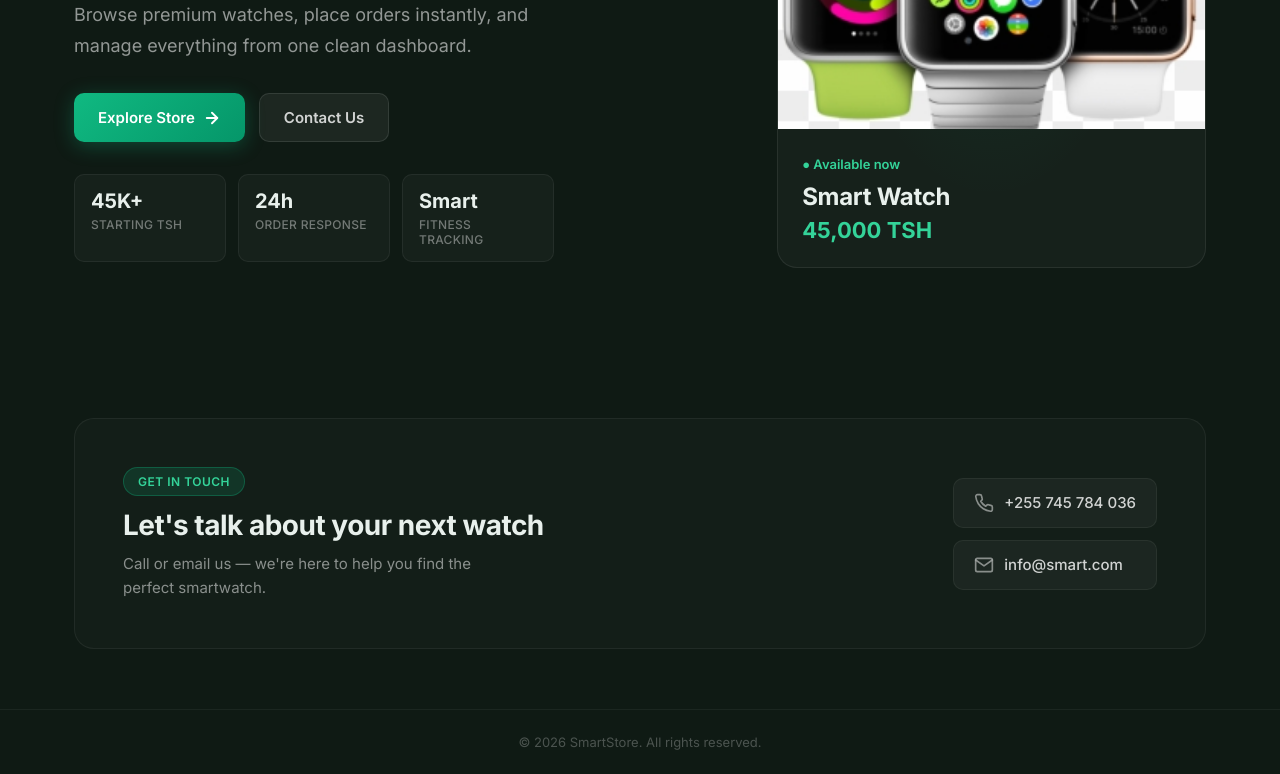
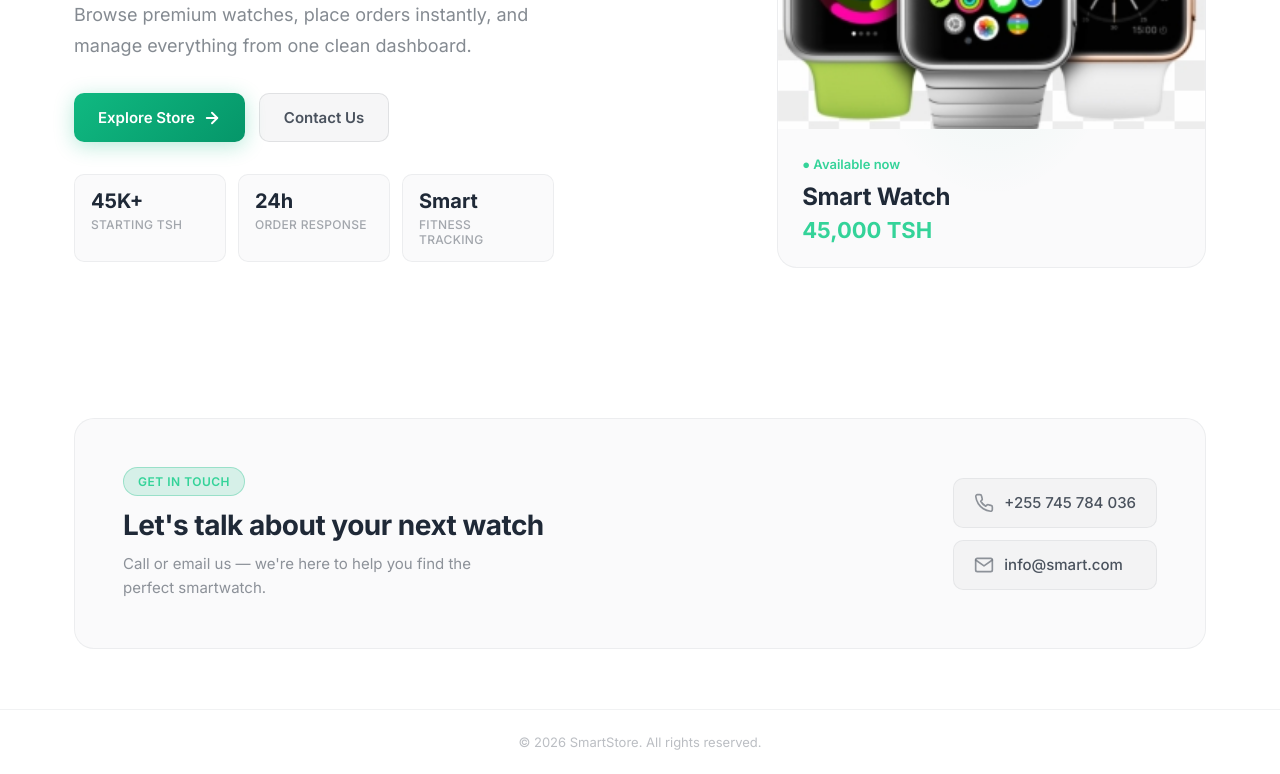
Before and after one commit to kapufi004/prisma-smart, a website: page kapufi/index.html in a window 1280 px wide. Shown: the part 392-1166 px from the top of the page. Drawn offline with Linux system fonts and the light colour scheme; files that its build step writes are made by us from their sources; files whose address does not match are found by name.

Commit message:
Landing page: white background instead of dark

```diff
--- a/kapufi/style.css
+++ b/kapufi/style.css
@@ -5,8 +5,8 @@
 }
 
 body {
-    background: #0f1a14;
-    color: #e8f0ec;
+    background: #ffffff;
+    color: #1f2937;
     font-family: "Inter", Arial, sans-serif;
     min-height: 100vh;
 }
@@ -20,10 +20,10 @@ a {
 
 .topbar {
     align-items: center;
-    background: rgba(15, 26, 20, 0.8);
+    background: rgba(255, 255, 255, 0.85);
     backdrop-filter: blur(12px);
     -webkit-backdrop-filter: blur(12px);
-    border-bottom: 1px solid rgba(255, 255, 255, 0.06);
+    border-bottom: 1px solid rgba(0, 0, 0, 0.06);
     display: flex;
     justify-content: space-between;
     padding: 16px 48px;
@@ -61,14 +61,14 @@ a {
 }
 
 .topbar nav a {
-    color: rgba(255, 255, 255, 0.7);
+    color: rgba(31, 41, 55, 0.65);
     font-size: 14px;
     font-weight: 500;
     transition: color 0.2s;
 }
 
 .topbar nav a:hover {
-    color: white;
+    color: #1f2937;
 }
 
 .nav-cta {
@@ -138,7 +138,7 @@ main {
 }
 
 .lead {
-    color: rgba(255, 255, 255, 0.55);
+    color: rgba(31, 41, 55, 0.55);
     font-size: 18px;
     font-weight: 400;
     line-height: 1.7;
@@ -176,14 +176,14 @@ main {
 }
 
 .secondary-btn {
-    background: rgba(255, 255, 255, 0.06);
-    border: 1px solid rgba(255, 255, 255, 0.1);
-    color: rgba(255, 255, 255, 0.8);
+    background: rgba(31, 41, 55, 0.04);
+    border: 1px solid rgba(31, 41, 55, 0.1);
+    color: rgba(31, 41, 55, 0.8);
 }
 
 .secondary-btn:hover {
-    background: rgba(255, 255, 255, 0.1);
-    border-color: rgba(255, 255, 255, 0.2);
+    background: rgba(31, 41, 55, 0.08);
+    border-color: rgba(31, 41, 55, 0.2);
 }
 
 .quick-stats {
@@ -194,8 +194,8 @@ main {
 }
 
 .quick-stats div {
-    background: rgba(255, 255, 255, 0.03);
-    border: 1px solid rgba(255, 255, 255, 0.06);
+    background: rgba(31, 41, 55, 0.02);
+    border: 1px solid rgba(31, 41, 55, 0.06);
     border-radius: 10px;
     padding: 14px 16px;
 }
@@ -207,7 +207,7 @@ main {
 }
 
 .quick-stats span {
-    color: rgba(255, 255, 255, 0.4);
+    color: rgba(31, 41, 55, 0.4);
     display: block;
     font-size: 12px;
     font-weight: 500;
@@ -219,8 +219,8 @@ main {
 /* ─── Product Panel ─── */
 
 .product-panel {
-    background: rgba(255, 255, 255, 0.03);
-    border: 1px solid rgba(255, 255, 255, 0.08);
+    background: rgba(31, 41, 55, 0.02);
+    border: 1px solid rgba(31, 41, 55, 0.06);
     border-radius: 20px;
     overflow: hidden;
     position: relative;
@@ -275,7 +275,7 @@ main {
 }
 
 .product-details p:not(.price) {
-    color: rgba(255, 255, 255, 0.5);
+    color: rgba(31, 41, 55, 0.5);
     font-size: 14px;
     line-height: 1.6;
     margin-top: 10px;
@@ -285,8 +285,8 @@ main {
 
 .contact-card {
     align-items: center;
-    background: rgba(255, 255, 255, 0.02);
-    border: 1px solid rgba(255, 255, 255, 0.06);
+    background: rgba(31, 41, 55, 0.02);
+    border: 1px solid rgba(31, 41, 55, 0.06);
     border-radius: 20px;
     display: flex;
     justify-content: space-between;
@@ -306,7 +306,7 @@ main {
 }
 
 .contact-content p {
-    color: rgba(255, 255, 255, 0.5);
+    color: rgba(31, 41, 55, 0.5);
     font-size: 15px;
     line-height: 1.6;
     max-width: 380px;
@@ -320,10 +320,10 @@ main {
 
 .contact-item {
     align-items: center;
-    background: rgba(255, 255, 255, 0.04);
-    border: 1px solid rgba(255, 255, 255, 0.06);
+    background: rgba(31, 41, 55, 0.03);
+    border: 1px solid rgba(31, 41, 55, 0.06);
     border-radius: 10px;
-    color: rgba(255, 255, 255, 0.8);
+    color: rgba(31, 41, 55, 0.8);
     display: flex;
     font-size: 15px;
     font-weight: 500;
@@ -346,13 +346,13 @@ main {
 /* ─── Footer ─── */
 
 .footer {
-    border-top: 1px solid rgba(255, 255, 255, 0.05);
+    border-top: 1px solid rgba(31, 41, 55, 0.06);
     padding: 24px 48px;
     text-align: center;
 }
 
 .footer p {
-    color: rgba(255, 255, 255, 0.25);
+    color: rgba(31, 41, 55, 0.3);
     font-size: 13px;
 }
 
```
